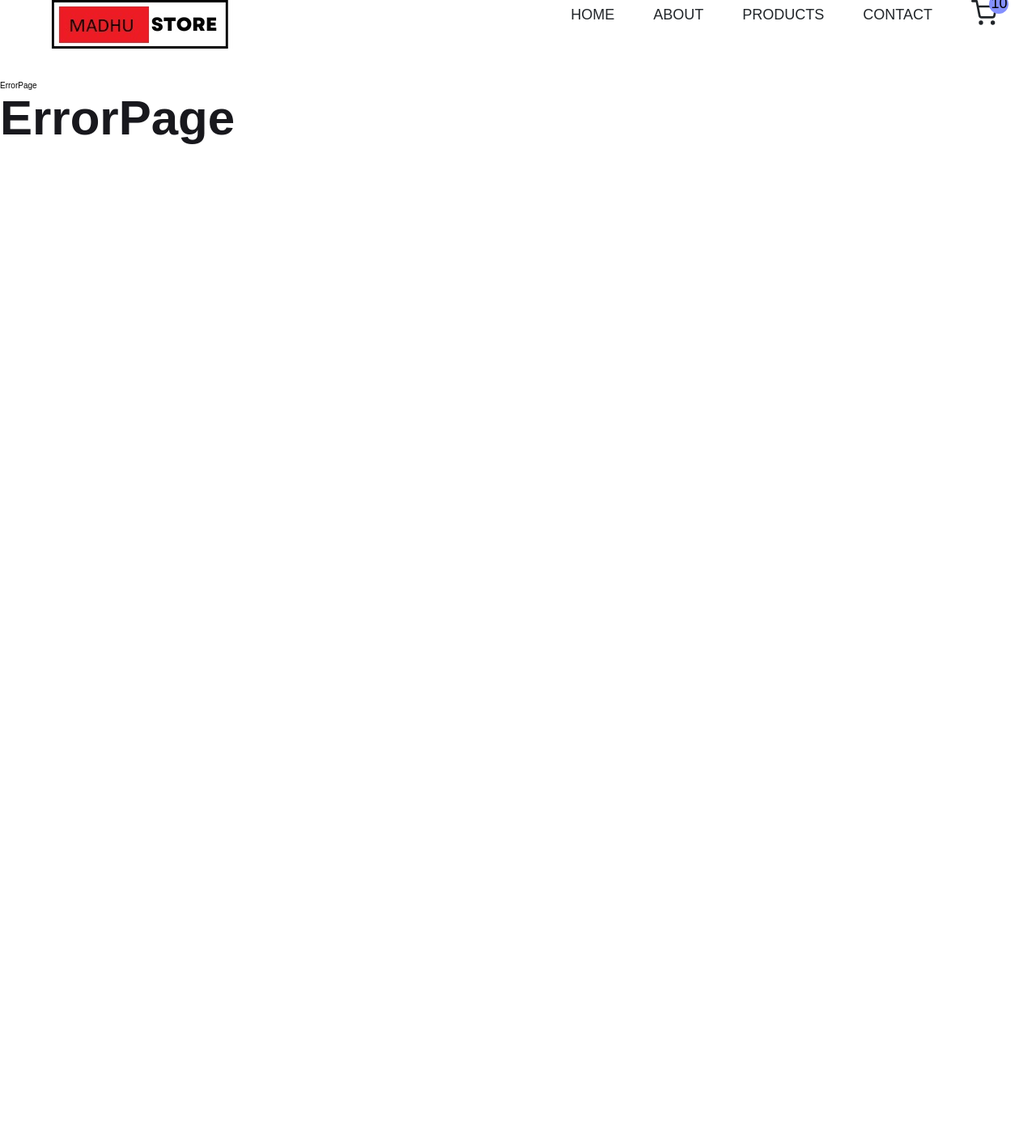
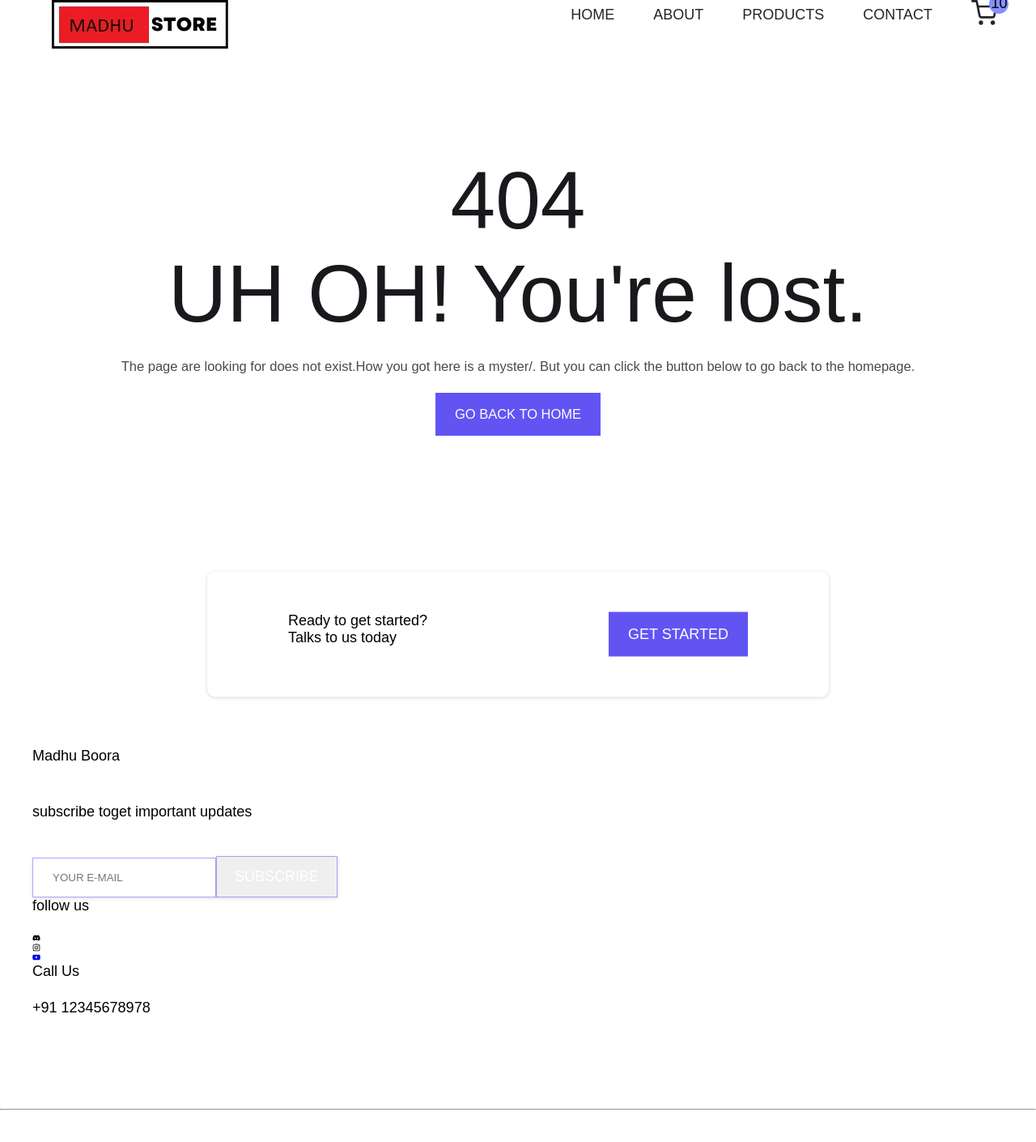
Before and after one commit to madhuboora930/Add-to-cart, a React (Create React App) app: page / in a window 1280 px wide. Shown: the top 1410 px of the page at 81% size. Before the commit the page ends 800 px from the top, so only its background shows below. Built offline with nearby package versions, Linux system fonts and the light colour scheme.

Commit message:
Footerpage&Errorpagev11

```diff
--- a/src/App.js
+++ b/src/App.js
@@ -10,6 +10,7 @@
 import { GlobalStyle } from './GlobalStyle';
 import { ThemeProvider } from 'styled-components';
 import { Header } from './components/Header';
+import { Footer } from './components/Footer';
 const App = () => {
   const theme = {
     colors: {
@@ -47,6 +48,7 @@
           <Route exact path="/cart" element={<Cart />} />
           <Route exact path="*" element={<ErrorPage />} />
         </Routes>
+        <Footer/>
       </BrowserRouter>
     </ThemeProvider>
   );
--- a/src/ErrorPage.js
+++ b/src/ErrorPage.js
@@ -1,9 +1,39 @@
 import React from 'react'
+import { NavLink } from 'react-router-dom';
+import styled from 'styled-components'
+import { Button } from './styles/Button';
 
 export const ErrorPage = () => {
+  const Wrapper=styled.section`.container {
+    padding: 9rem 0;
+    text-align: center;
+    h2 {
+      font-size: 10rem;
+    }
+    h3 {
+      font-size: 4.2rem;
+    }
+    p {
+      margin: 2rem 0;
+    }
+  }
+`;
+
+
   return (
-    <div>ErrorPage
-        <h1>ErrorPage</h1>
-    </div>
+    <Wrapper>
+      <div className='container'>
+        <div>
+          <h2>404</h2>
+          <h2>UH OH! You're lost.</h2>
+          <p>The page are looking for does not exist.How you got here is a myster/.
+            But you can click the button below to go back to the homepage.</p>
+            <NavLink to="/home">
+            <Button>Go Back to Home</Button>
+            </NavLink>
+        </div>
+      </div>
+
+    </Wrapper>
   )
 }
--- /dev/null
+++ b/src/components/Footer.js
@@ -0,0 +1,148 @@
+import React from 'react'
+import { NavLink } from 'react-router-dom';
+import{FaDiscord,FaInstagram,FaYoutube} from "react-icons/fa";
+import styled from 'styled-components';
+import { Button } from '../styles/Button';
+export const Footer = () => {
+    const Wrapper = styled.section`
+  .iSIFGq {
+    margin: 0;
+  }
+  .contact-short {
+    max-width: 60vw;
+    margin: auto;
+    padding: 5rem 10rem;
+    background-color: ${({ theme }) => theme.colors.bg};
+    border-radius: 1rem;
+    box-shadow: ${({ theme }) => theme.colors.shadowSupport};
+    transform: translateY(50%);
+    .grid div:last-child {
+      justify-self: end;
+      align-self: center;
+    }
+  }
+  footer {
+    padding: 14rem 0 9rem 0;
+    background-color: ${({ theme }) => theme.colors.footer_bg};
+    h3 {
+      color: ${({ theme }) => theme.colors.hr};
+      margin-bottom: 2.4rem;
+    }
+    p {
+      color: ${({ theme }) => theme.colors.white};
+    }
+    .footer-social--icons {
+      display: flex;
+      gap: 2rem;
+      div {
+        padding: 1rem;
+        border-radius: 50%;
+        border: 2px solid ${({ theme }) => theme.colors.white};
+        .icons {
+          color: ${({ theme }) => theme.colors.white};
+          font-size: 2.4rem;
+          position: relative;
+          cursor: pointer;
+        }
+      }
+    }
+  }
+  .footer-bottom--section {
+    padding-top: 9rem;
+    hr {
+      margin-bottom: 2rem;
+      color: ${({ theme }) => theme.colors.hr};
+      height: 0.1px;
+    }
+  }
+  @media (max-width: ${({ theme }) => theme.media.mobile}) {
+    .contact-short {
+      max-width: 80vw;
+      margin: 4.8rem auto;
+      transform: translateY(0%);
+      text-align: center;
+      .grid div:last-child {
+        justify-self: center;
+      }
+    }
+    footer {
+      padding: 9rem 0 9rem 0;
+    }
+    .footer-bottom--section {
+      padding-top: 4.8rem;
+    }
+  }
+`;
+
+
+  return (
+    <Wrapper>
+        <section>
+        <div className='contact-short'>
+            <div className='grid grid-two-column'>
+                <div>
+                    <h3>Ready to get started?</h3>
+                    <h3>Talks to us today</h3>
+                </div>
+                <div>
+                    <Button>
+                        <NavLink to="/contact">
+                            Get started
+                        </NavLink>
+                    </Button>
+                </div>
+            </div>
+        </div>
+        </section>
+        {/* Main Footer */}
+        <footer>
+            <div className='container gird gird-four-column'>
+                <div className='footer-about'>
+                    <h3>Madhu Boora</h3>
+                    <p>Lorem ipsum dolor,sit amet consectetur adipisicing elit.</p>
+                </div>
+                <div className='footer-subscribe'>
+                    <h3>subscribe toget important updates</h3>
+                    <form action='#'>
+                        <input type="email" placeholder="your e-mail"/>
+                        <input type="submit" value="subscribe"/>
+                    </form>
+                </div>
+                <div className='footer-social'>
+                    <h3>follow us</h3>
+                    <div className='footer-social-icons'>
+                        <div>
+                            <FaDiscord className="icons"/>
+                        </div>
+                        <div>
+                          <FaInstagram className='icons'/>
+                        </div>
+                        <div>
+                          <a
+                          href="https://www.youtube.com/channel/UCwfaAHy4zQUb2APNOGXUCCA"target="_blank">
+                            <FaYoutube className='icons'/>
+                          </a>
+                        </div>
+                    </div>
+                </div>
+                <div className="footer-contact">
+              <h3>Call Us</h3>
+              <h3>+91 12345678978</h3>
+            </div>
+          </div>
+          <div className="footer-bottom--section">
+            <hr />
+            <div className="container grid grid-two-column ">
+              <p>
+                @{new Date().getFullYear()}MadhuBoora. All Rights Reserved
+              </p>
+              <div>
+                <p>PRIVACY POLICY</p>
+                <p>TERMS & CONDITIONS</p>
+              </div>
+            </div>
+          </div>
+        </footer>
+    </Wrapper>
+  )
+}
```
